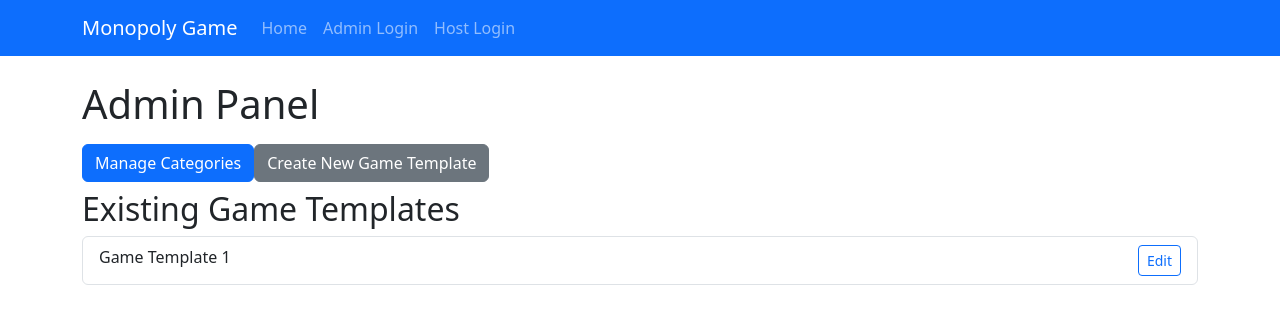
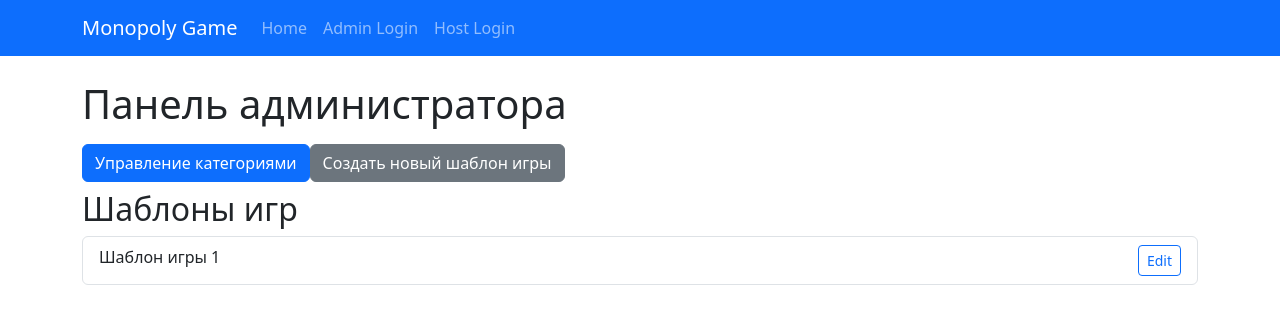
Before and after one commit to Monopoly-IU9/frontend, a React (Create React App) app: page /admin-login in a window 1280 px wide. Both pictures are taken after typing "Sample", "Sample123" into the empty fields and a click on the button "Login". Shown: the top 324 px of the page. Built offline with nearby package versions, Linux system fonts and the light colour scheme.

Commit message:
русификация

```diff
--- a/src/pages/AdminPage.js
+++ b/src/pages/AdminPage.js
@@ -7,14 +7,14 @@ function AdminPage() {
 
     return (
         <div className="container my-4">
-            <h1>Admin Panel</h1>
-            <button className="btn btn-primary" onClick={() => navigate('/admin/categories')}>Manage Categories</button>
-            <button className="btn btn-secondary my-2" onClick={() => navigate('/admin/new-game')}>Create New Game Template</button>
+            <h1>Панель администратора</h1>
+            <button className="btn btn-primary" onClick={() => navigate('/admin/categories')}>Управление категориями</button>
+            <button className="btn btn-secondary my-2" onClick={() => navigate('/admin/new-game')}>Создать новый шаблон игры</button>
 
-            <h2>Existing Game Templates</h2>
+            <h2>Шаблоны игр</h2>
             <ul className="list-group">
                 <li className="list-group-item d-flex justify-content-between">
-                    Game Template 1
+                    Шаблон игры 1
                     <button className="btn btn-sm btn-outline-primary" onClick={() => navigate('/admin/edit-game?id=1')}>Edit</button>
                 </li>
             </ul>
--- a/src/pages/CategoriesPage.js
+++ b/src/pages/CategoriesPage.js
@@ -6,13 +6,13 @@ function CategoriesPage() {
 
     return (
         <div className="container my-4">
-            <h1>Categories</h1>
-            <button className="btn btn-primary" onClick={() => navigate('/admin/new-category')}>Create New Category</button>
+            <h1>Категории</h1>
+            <button className="btn btn-primary" onClick={() => navigate('/admin/new-category')}>Создать новую категорию</button>
 
-            <h2>Existing Categories</h2>
+            <h2>Существующие категории</h2>
             <ul className="list-group">
                 <li className="list-group-item d-flex justify-content-between">
-                    Category 1
+                    Категория 1
                     <button className="btn btn-sm btn-outline-primary" onClick={() => navigate('/admin/category?id=1')}>Edit</button>
                 </li>
             </ul>
--- a/src/pages/CategoryPage.js
+++ b/src/pages/CategoryPage.js
@@ -11,16 +11,16 @@ function CategoryPage() {
 
     return (
         <div className="container my-4">
-            <h1>Edit Category</h1>
+            <h1>Изменить категорию</h1>
             <div className="mb-3">
-                <label className="form-label">Category Name</label>
+                <label className="form-label">Имя категории</label>
                 <input type="text" className="form-control" value={name} onChange={(e) => setName(e.target.value)} />
             </div>
             <div className="mb-3">
-                <label className="form-label">Category Color</label>
+                <label className="form-label">Цвет категории</label>
                 <input type="color" className="form-control" value={color} onChange={(e) => setColor(e.target.value)} />
             </div>
-            <button className="btn btn-primary mb-2" onClick={() => setShowModal(true)}>Add Card</button>
+            <button className="btn btn-primary mb-2" onClick={() => setShowModal(true)}>Добавить карточку</button>
             <CategoryModal show={showModal} onClose={() => setShowModal(false)} />
         </div>
     );
--- a/src/pages/NewCategoryPage.js
+++ b/src/pages/NewCategoryPage.js
@@ -9,13 +9,13 @@ function NewCategoryPage() {
 
     return (
         <div className="container my-4">
-            <h1>Create New Category</h1>
+            <h1>Создать новую категорию</h1>
             <div className="mb-3">
-                <label className="form-label">Category Name</label>
+                <label className="form-label">Имя категории</label>
                 <input type="text" className="form-control" value={name} onChange={(e) => setName(e.target.value)} />
             </div>
             <div className="mb-3">
-                <label className="form-label">Category Color</label>
+                <label className="form-label">Цвет категории</label>
                 <input type="color" className="form-control" value={color} onChange={(e) => setColor(e.target.value)} />
             </div>
             <button className="btn btn-primary" onClick={handleCreateCategory}>Create Category</button>
--- a/src/pages/NewGameTemplatePage.js
+++ b/src/pages/NewGameTemplatePage.js
@@ -16,9 +16,9 @@ function NewGameTemplate() {
 
     return (
         <div className="container my-4">
-            <h1>Create New Game Template</h1>
+            <h1>Создать новый шаблон игры</h1>
             <div className="mb-3">
-                <label className="form-label">Game Name</label>
+                <label className="form-label">Имя игры</label>
                 <input
                     type="text"
                     className="form-control"
@@ -28,7 +28,7 @@ function NewGameTemplate() {
             </div>
 
             <div className="mb-3">
-                <label className="form-label">Categories</label>
+                <label className="form-label">Категории</label>
                 <div>
                     <input type="checkbox" onChange={() => setCategories([...categories, 'Category 1'])} />
                     Category 1
@@ -38,7 +38,7 @@ function NewGameTemplate() {
             </div>
 
             <div className="mb-3">
-                <label className="form-label">Sets</label>
+                <label className="form-label">Стопки</label>
                 <div>
                     <input type="checkbox" onChange={() => setSets([...sets, 'Set 1'])} /> Set 1
                     <input type="checkbox" onChange={() => setSets([...sets, 'Set 2'])} /> Set 2
@@ -46,7 +46,7 @@ function NewGameTemplate() {
             </div>
 
             <div className="mb-3">
-                <label className="form-label">Tags</label>
+                <label className="form-label">Теги</label>
                 <div>
                     <input type="checkbox" onChange={() => setTags([...tags, 'Tag 1'])} /> Tag 1
                     <input type="checkbox" onChange={() => setTags([...tags, 'Tag 2'])} /> Tag 2
@@ -54,7 +54,7 @@ function NewGameTemplate() {
             </div>
 
             <div className="mb-3">
-                <label className="form-label">Host Login</label>
+                <label className="form-label">Login ведущего</label>
                 <input
                     type="text"
                     className="form-control"
@@ -64,7 +64,7 @@ function NewGameTemplate() {
             </div>
 
             <div className="mb-3">
-                <label className="form-label">Host Password</label>
+                <label className="form-label">Password ведущего</label>
                 <input
                     type="password"
                     className="form-control"
@@ -73,7 +73,7 @@ function NewGameTemplate() {
                 />
             </div>
 
-            <button className="btn btn-primary" onClick={handleCreateGame}>Create Game</button>
+            <button className="btn btn-primary" onClick={handleCreateGame}>Создать игру</button>
         </div>
     );
 }
```
